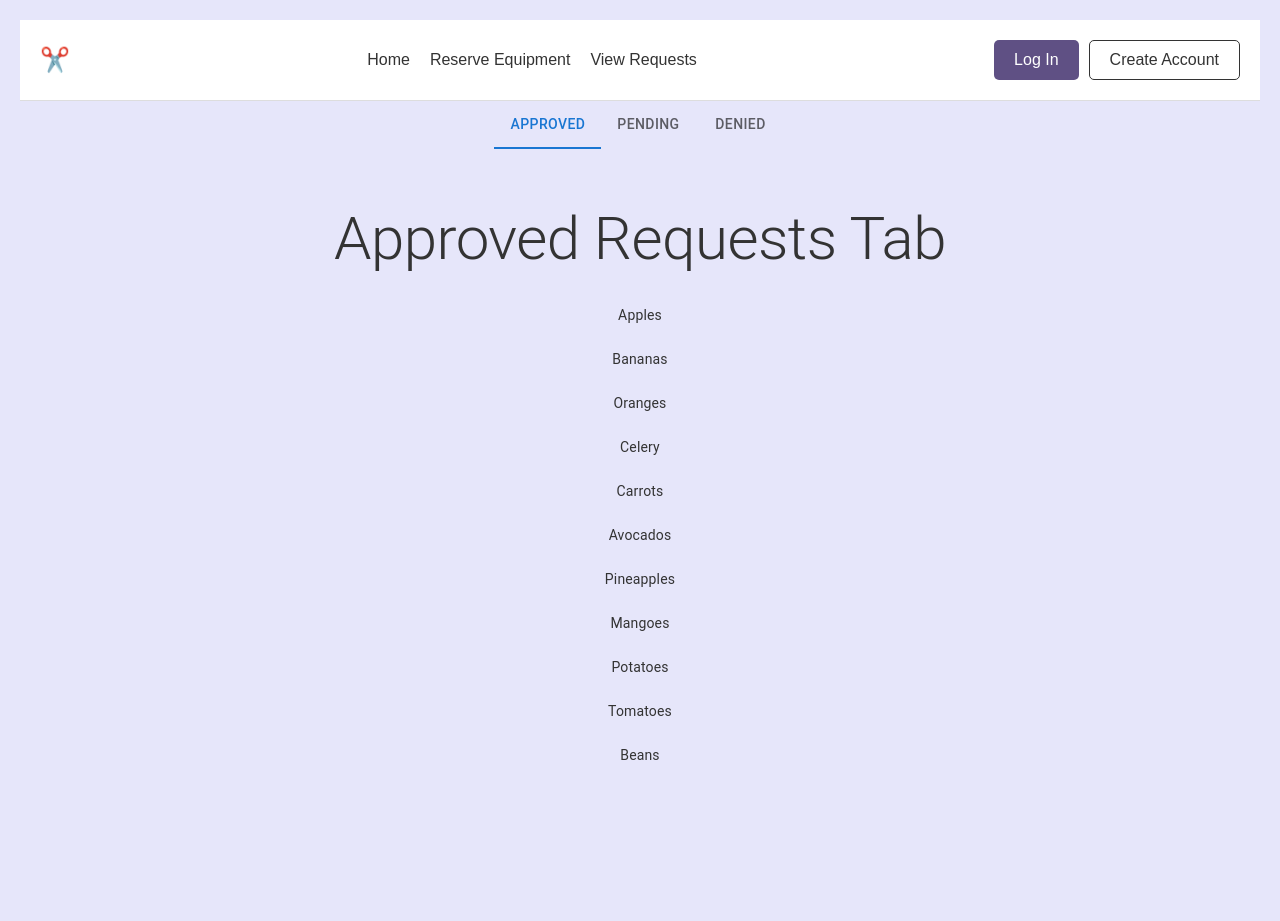
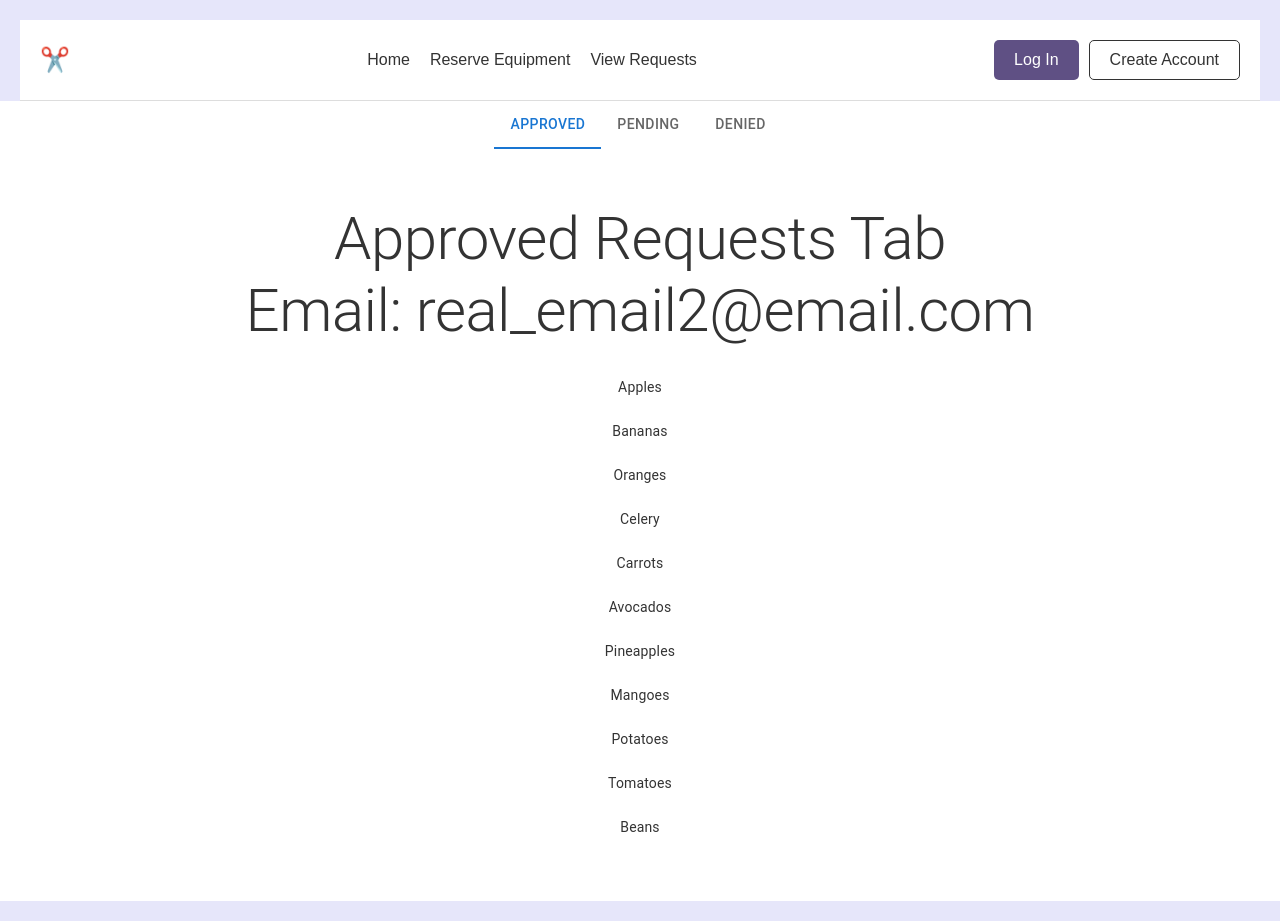
Before and after one commit to prempreetbrar/Makerspace-Management-Portal, a React (Vite) app in the folder frontend/: page /requests in a window 1280 px wide. Built offline with nearby package versions, Linux system fonts and the light colour scheme.

Commit message:
[feature] added dummy user hook for development

```diff
--- /dev/null
+++ b/frontend/src/hooks/UserProvider.tsx
@@ -0,0 +1,50 @@
+import { createContext, ReactNode, useContext, useState } from 'react'
+
+const adminUser = {
+    email: 'real_email3@email.com',
+    firstName: 'Austin',
+    lastName: 'Matthews',
+    userRole: 'Admin',
+}
+
+const premiumUser = {
+    email: 'real_email1@email.com',
+    firstName: 'Connor',
+    lastName: 'McDavid',
+    userRole: 'Premium',
+}
+
+const basicUser = {
+    email: 'real_email2@email.com',
+    firstName: 'Sidney',
+    lastName: 'Crosby',
+    userRole: 'Basic',
+}
+// Predefined user objects
+const users = [basicUser, premiumUser, adminUser];
+
+// Create a User Context with default values
+const UserContext = createContext({
+    user: users[0], // Default to the first user
+    setUserByIndex: (_index: number) => { }, // Placeholder function
+});
+
+export const UserProvider = ({ children }: { children: ReactNode }) => {
+    const [currentUserIndex, setCurrentUserIndex] = useState(0);
+
+    const setUserByIndex = (index: number) => {
+        if (index >= 0 && index < users.length) {
+            setCurrentUserIndex(index);
+        } else {
+            console.error(`Index ${index} is out of range.`);
+        }
+    };
+
+    return (
+        <UserContext.Provider value={{ user: users[currentUserIndex], setUserByIndex }}>
+            {children}
+        </UserContext.Provider>
+    );
+};
+
+export const useUser = () => useContext(UserContext);
--- a/frontend/src/pages/Requests.tsx
+++ b/frontend/src/pages/Requests.tsx
@@ -4,14 +4,14 @@ import illustrationDesktop from '../assets/2.jpg';
 import illustrationMobile from '../assets/1.png';
 import NavBar from '../Components/NavBar.tsx';
 import MainContainer from '../Components/MainContainer.tsx';
-import Tab from '@mui/material/Tab';
-import Tabs from '@mui/material/Tabs';
+import { Tab, Tabs } from '@mui/material';
 import { Stack, Typography } from '@mui/material';
 import { styled } from '@mui/material/styles'
 import Box from '@mui/material/Box';
 import TabPanel from '@mui/lab/TabPanel';
 import TabContext from '@mui/lab/TabContext';
 import TabList from '@mui/lab/TabList';
+import { UserProvider, useUser } from '../hooks/UserProvider.tsx';
 // like, really need to simplify these...
 
 const ResponsiveBox = styled(Box)(({ theme }) => ({
@@ -42,7 +42,8 @@ const Requests = () => {
         * Admin vs Normal User view
         * Getting a state
     */}
-
+    const { user, setUserByIndex } = useUser();
+    setUserByIndex(0); // basic user
     const [value, setValue] = React.useState('Approved'); // this is the default state I assume
     const handleChange = (_event: React.SyntheticEvent, newValue: string) => {
         setValue(newValue);
@@ -54,7 +55,7 @@ const Requests = () => {
                 {/* at some point, there should be a check for some sort of session token*/
                 /* also I don't know how to do media queries, so designing mobile first */}
                 <NavBar />
-                <div className='content'>
+                <div className='page-content'>
                     <TabContext value={value}>
                         <TabList onChange={handleChange} aria-label="lab API tabs example" centered>
                             <Tab label="Approved" value="Approved" />
@@ -65,7 +66,10 @@ const Requests = () => {
                             {/* TO DO: Make separate pages for each */}
                             <Box sx={{ width: '100%' }}>
                                 <Typography variant='h2' sx={{ padding: '30px' }}>
-                                    Approved Requests Tab
+                                    Approved Requests Tab <br />
+
+                                    Email: {user.email}
+
                                 </Typography>
                                 <Stack spacing={3}>
                                     {
--- a/frontend/src/styles/requests/local.css
+++ b/frontend/src/styles/requests/local.css
@@ -1,7 +1,8 @@
 /* Responsive adjustments */
 
 @media (min-width: 769px) {
-    .content {
+    .page-content {
+        background-color: #ffffff;
         display: initial;
         padding: 0;
         text-align: center;
@@ -33,7 +34,7 @@
         margin-bottom: -20px;
     }
 
-    .content {
+    .page-content {
         display: block;
         flex-direction: column;
         padding: 0;
```
